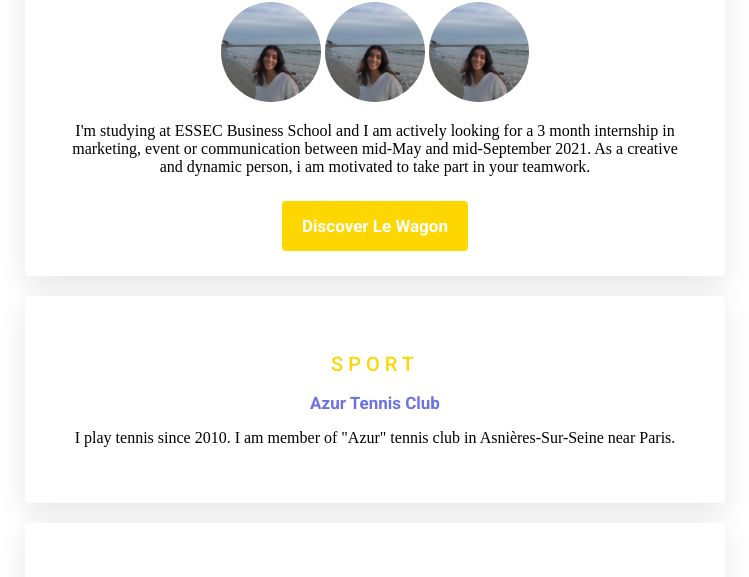
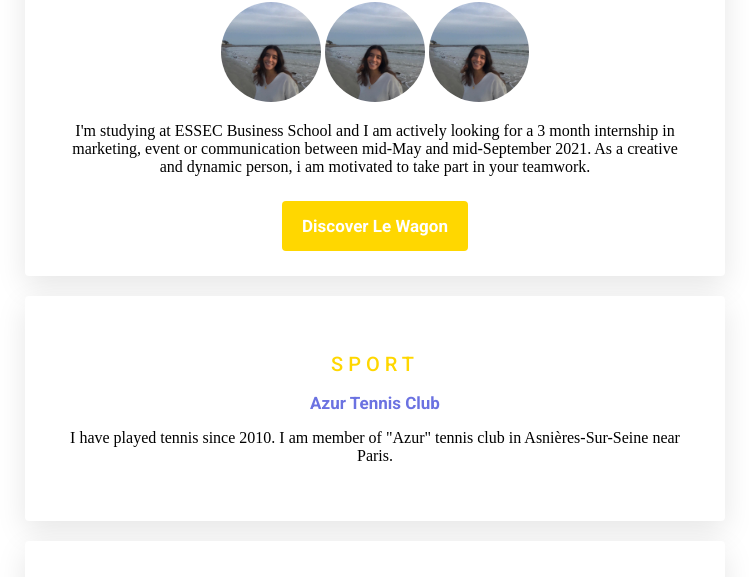
Before and after one commit to justinebouknidichant/my-profile, a plain HTML site: page index.html in a window 1280 px wide. Shown: the part 139-716 px from the top of the page, without its empty margins (265-1014 px from the left). Drawn offline with Linux system fonts and the light colour scheme.

Commit message:
Update index.html

```diff
--- a/index.html
+++ b/index.html
@@ -42,7 +42,7 @@ href="https://www.azur-tennis-club-asnieres.com/"target="_blank" class="btndance
 
 </P>
 <p>
-I play tennis since 2010. I am member of "Azur" tennis club in Asnières-Sur-Seine near Paris.
+I have played tennis since 2010. I am member of "Azur" tennis club in Asnières-Sur-Seine near Paris.
 
 </p>
 </div>
```
